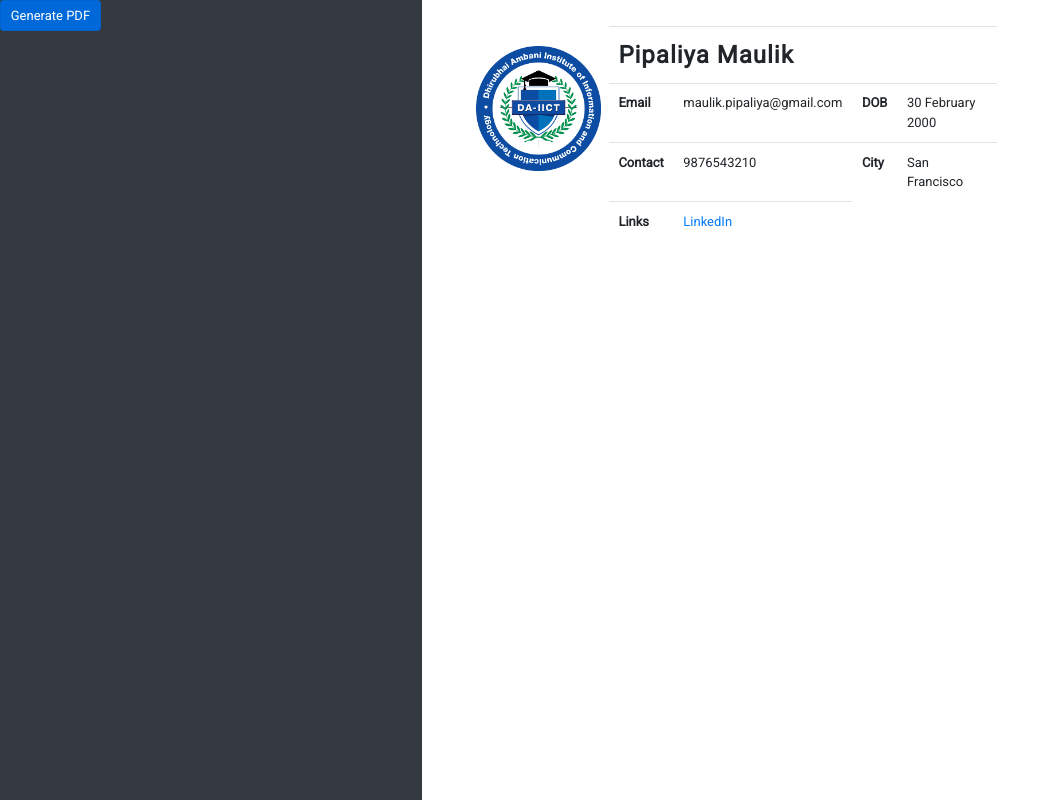
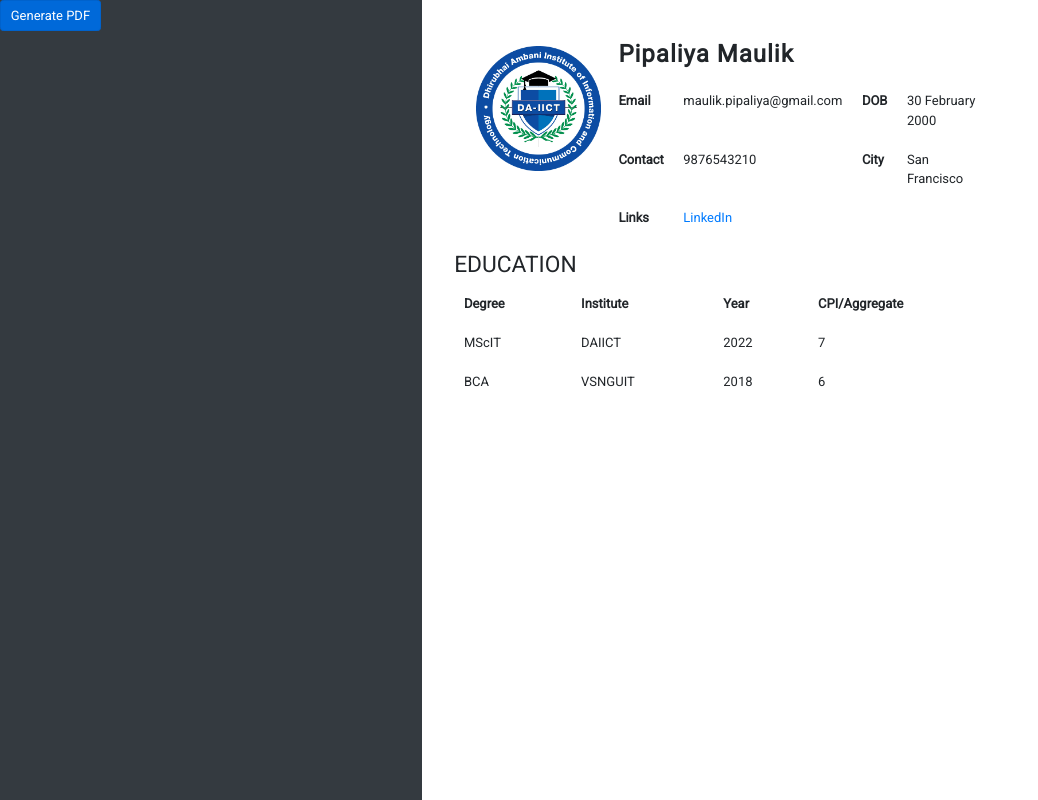
Before and after one commit to maulikpipaliya/resume-maker, a React (Create React App) app: page /daiict-template in a window 1280 px wide. Shown: the whole page, without its empty margins (0-1038 px from the left). Built offline with nearby package versions, Linux system fonts and the light colour scheme.

Commit message:
DAIICT-Template Education Section

```diff
--- a/package.json
+++ b/package.json
@@ -19,6 +19,7 @@
         "bootstrap": "^4.6.0",
         "html2canvas": "^1.0.0-rc.7",
         "jspdf": "^2.3.1",
+        "puppeteer": "^10.2.0",
         "react": "^17.0.2",
         "react-bootstrap": "^1.6.1",
         "react-dom": "^17.0.2",
--- a/src/components/ResumeView.tsx
+++ b/src/components/ResumeView.tsx
@@ -2,8 +2,8 @@ import React, { FC } from "react"
 import jsPDF from "jspdf"
 import { oldStyle } from "../resumeStyle"
 import { Button, Col, Container, Row, Table } from "react-bootstrap"
+import { base_img } from "./base_img"
 import "./daiict-template-style.css"
-import { base_img } from "./base_img"
 
 const ResumeView: FC = () => {
     const generatePDFbyJSPDF = async () => {
@@ -12,6 +12,7 @@ const ResumeView: FC = () => {
         const htmlCode: any = document.querySelector(".ctr-view")
         console.log(htmlCode)
 
+        // doc.addFont("Roboto", "sans-serif", "normal")
         doc.textWithLink("test", 30, 30, { url: "https://www.google.com/" })
         await doc.html(htmlCode, {
             callback: function (pdf: any) {
@@ -113,6 +114,42 @@ const ResumeView: FC = () => {
                                 </Col>
                             </Row>
                         </header>
+                        <section>
+                            <Row>
+                                <h3>EDUCATION</h3>
+                                <hr />
+                                <Table>
+                                    <tbody>
+                                        <tr>
+                                            <td>
+                                                <strong>Degree</strong>
+                                            </td>
+                                            <td>
+                                                <strong>Institute</strong>
+                                            </td>
+                                            <td>
+                                                <strong>Year</strong>
+                                            </td>
+                                            <td>
+                                                <strong>CPI/Aggregate</strong>
+                                            </td>
+                                        </tr>
+                                        <tr>
+                                            <td>MScIT</td>
+                                            <td>DAIICT</td>
+                                            <td>2022</td>
+                                            <td>7</td>
+                                        </tr>
+                                        <tr>
+                                            <td>BCA</td>
+                                            <td>VSNGUIT</td>
+                                            <td>2018</td>
+                                            <td>6</td>
+                                        </tr>
+                                    </tbody>
+                                </Table>
+                            </Row>
+                        </section>
                     </div>
                 </Col>
             </Row>
--- a/src/components/daiict-template-style.css
+++ b/src/components/daiict-template-style.css
@@ -18,3 +18,7 @@
     font-weight: bolder;
     letter-spacing: 1px;
 }
+
+.table td{
+    border: none !important;
+}
```
Also changed, not shown: 1 other file (tests, documents, lock files or other folders).
